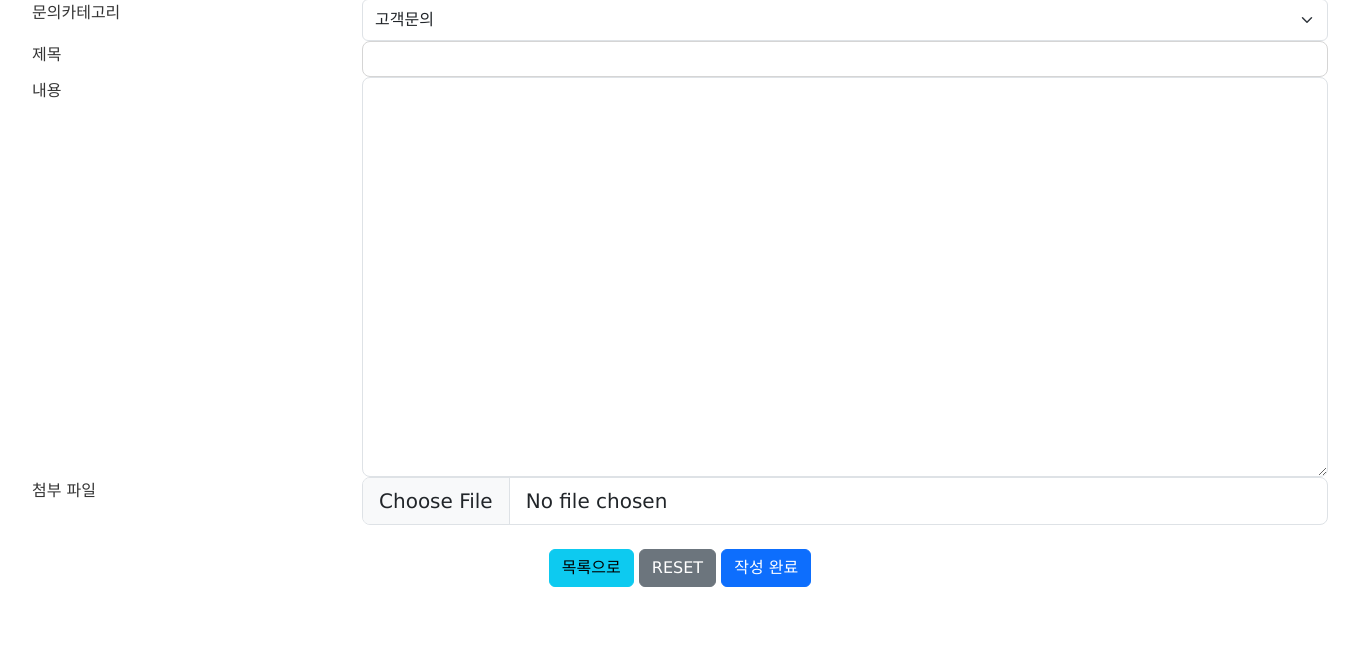
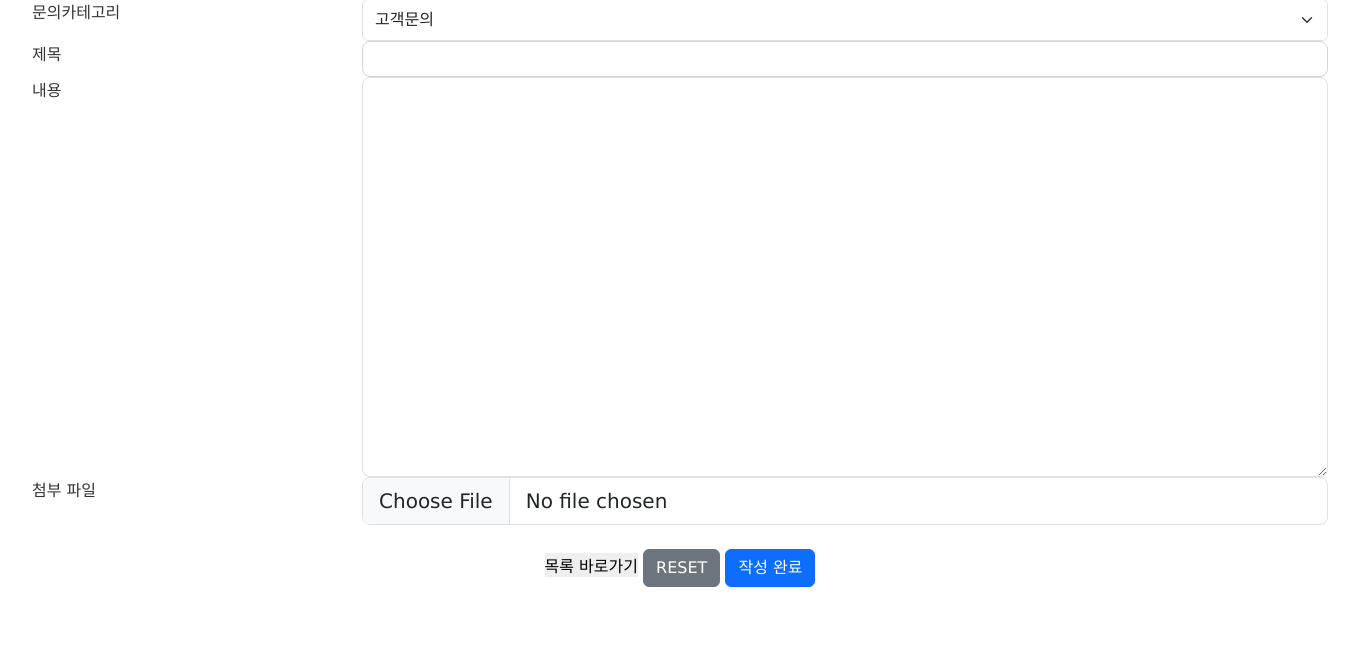
Before and after one commit to sxzuzv/Chunjae_IT_Fullstack_Team_Project, a Java web app: page /cscenter/write.do in a window 1720 px wide. Shown: the part 269-932 px from the top of the page, without its empty margins (180-1539 px from the left). Run offline with Tomcat 11, a stand-in JSP engine, Linux system fonts and the light colour scheme; some web fonts are replaced.

Commit message:
feat: cscenter/write.jsp 수정

```diff
--- a/src/main/webapp/view/board/cscenter/write.jsp
+++ b/src/main/webapp/view/board/cscenter/write.jsp
@@ -82,9 +82,15 @@
                         </div>
                         <div class="btn-zone mt-4">
                             <div class="col-12 text-center">
-                                <button type="button" class="btn btn-info" onclick="location.href='/cscenter/list.do';">
-                                    목록으로
+                                <button class="btnlist" type="button" onclick="goBack()">
+                                    목록 바로가기
                                 </button>
+
+                                <script>
+                                    function goBack() {
+                                        history.go(-1);
+                                    }
+                                </script>
                                 <button type="reset" class="btn btn-secondary">RESET</button>
                                 <button type="submit" class="btn btn-primary">작성 완료</button>
                             </div>
```
